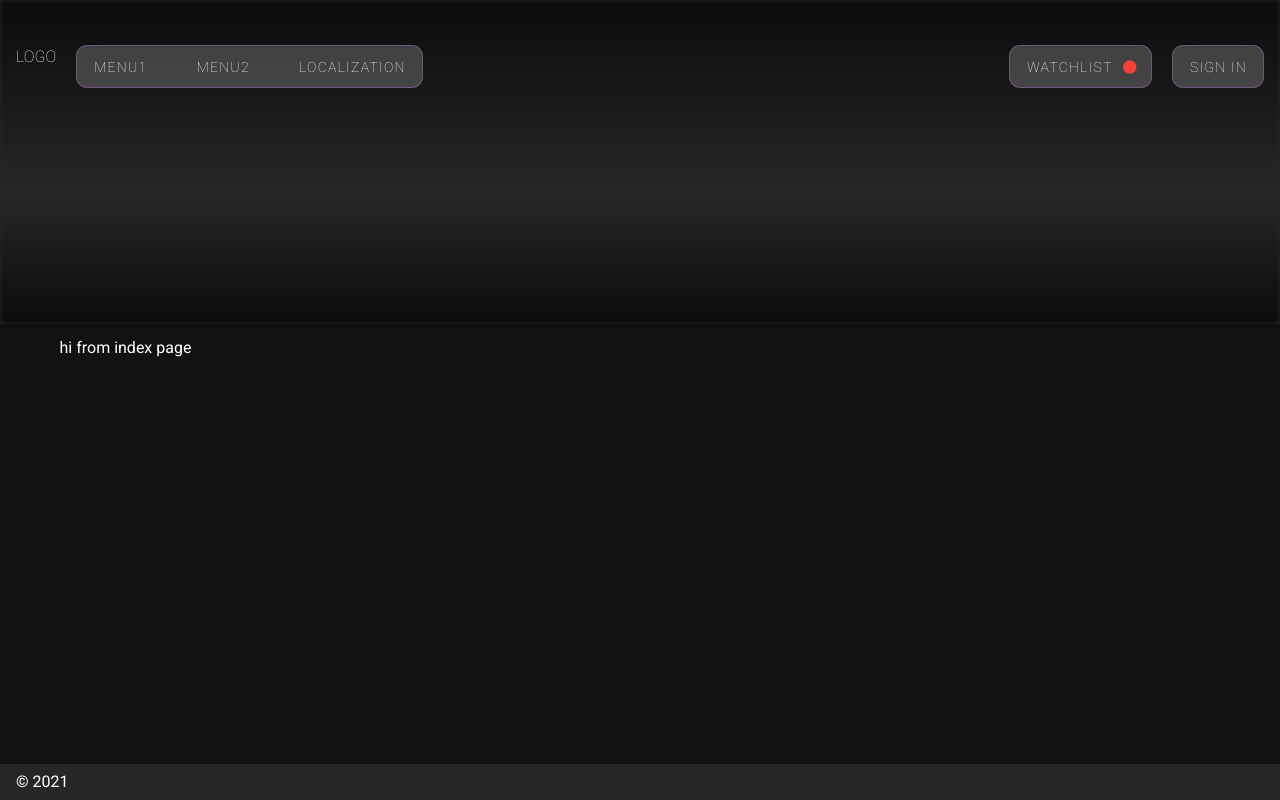
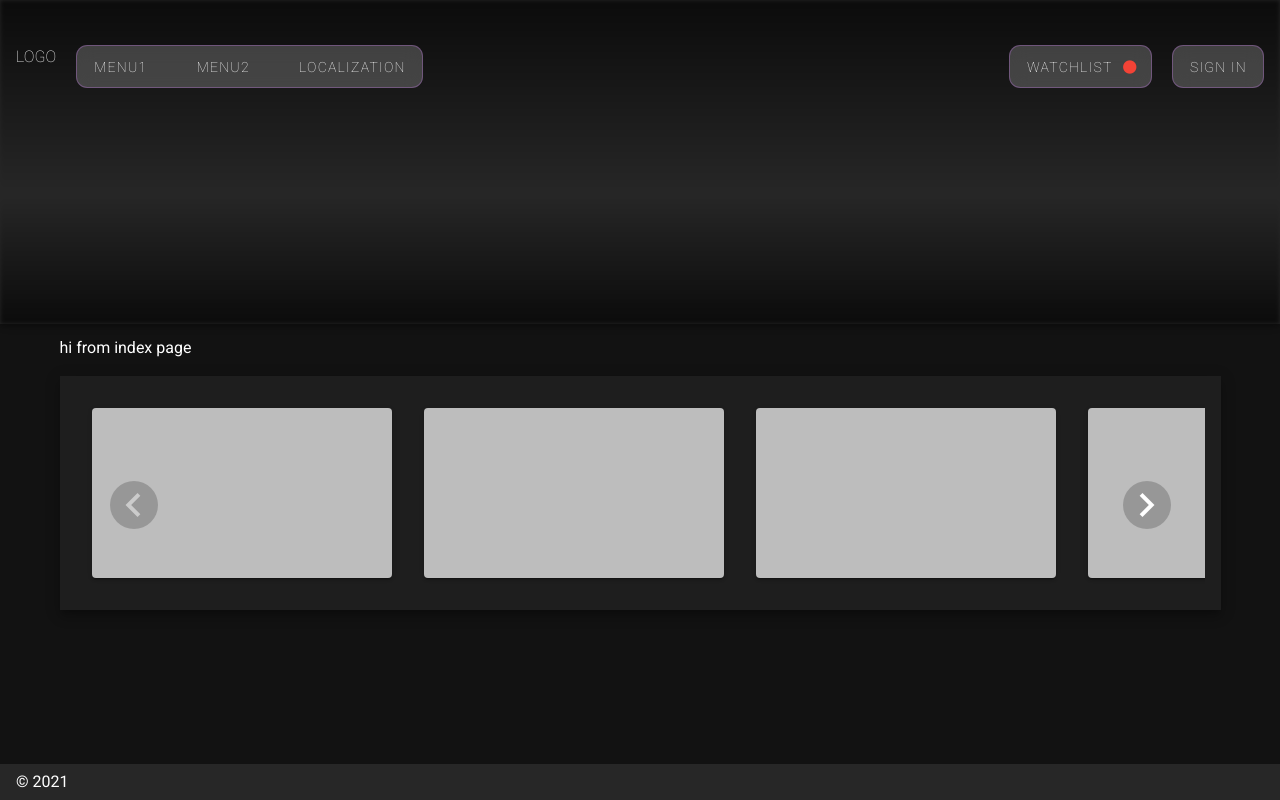
Before and after one commit to hahuaz/mediatriple-case, a Nuxt app: page / in a window 1280 px wide. Built offline with nearby package versions, Linux system fonts and the light colour scheme.

Commit message:
init movie carousel

```diff
--- /dev/null
+++ b/components/carousel-movies.vue
@@ -0,0 +1,66 @@
+<template>
+  <v-sheet class="mx-auto" elevation="8" max-width="1264">
+    <v-slide-group
+      v-model="model"
+      class="pa-4"
+      active-class="success"
+      show-arrows
+    >
+      <v-slide-item v-for="n in 15" :key="n" v-slot="{ active, toggle }">
+        <v-card
+          :color="active ? undefined : 'grey lighten-1'"
+          class="ma-4"
+          height="170"
+          width="300"
+          @click="toggle"
+        >
+          <v-row class="fill-height" align="center" justify="center">
+            <v-scale-transition>
+              <v-icon
+                v-if="active"
+                color="white"
+                size="48"
+                v-text="'mdi-close-circle-outline'"
+              ></v-icon>
+            </v-scale-transition>
+          </v-row>
+        </v-card>
+      </v-slide-item>
+    </v-slide-group>
+  </v-sheet>
+</template>
+
+<script>
+export default {
+  data() {
+    return {
+      model: null,
+    }
+  },
+}
+</script>
+
+<style lang="scss" scoped>
+::v-deep .v-slide-group__prev,
+::v-deep .v-slide-group__next {
+  position: absolute;
+  top: calc(50% - 12px);
+  z-index: 100;
+  .v-icon {
+    font-size: 3rem;
+    border-radius: 100%;
+    background-color: rgba($color: black, $alpha: 0.2);
+  }
+}
+::v-deep .v-slide-group__prev {
+  left: 3rem;
+}
+::v-deep .v-slide-group__next {
+  right: 3rem;
+}
+
+::v-deep .v-slide-group__next--disabled,
+.v-slide-group__prev--disabled {
+  pointer-events: unset;
+}
+</style>
--- a/pages/index.vue
+++ b/pages/index.vue
@@ -1,6 +1,7 @@
 <template>
   <div>
     <p>hi from index page</p>
+    <carousel-movies></carousel-movies>
   </div>
 </template>
 
```
